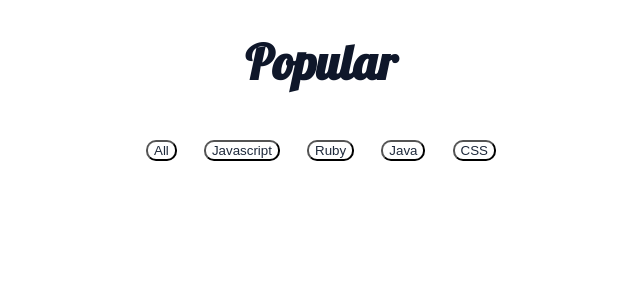
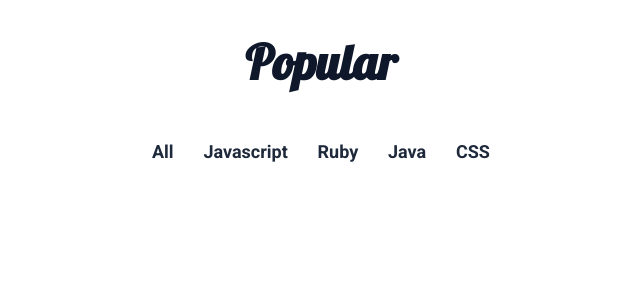
Before and after one commit to sruthi-dasari/github-popular-repos, a React (Create React App) app: page / in a window 1280 px wide. Shown: the top 300 px of the page, without its empty margins (319-959 px from the left). Built offline with nearby package versions, Linux system fonts and the light colour scheme; no server answers; a web font is replaced by a local one.

Commit message:
Update index.css

```diff
--- a/src/components/LanguageFilterItem/index.css
+++ b/src/components/LanguageFilterItem/index.css
@@ -1,7 +1,14 @@
 .language-filter-item-btn {
-  /* border: 1px solid #0284c7; */
-  border-radius: 10px;
-  /* color: #0284c7; */
+  border: none;
   color: #1e293b;
   background-color: #ffffff;
+  font-weight: 700;
+  font-family: 'Roboto';
+  font-size: 18px;
 }
+
+.highlight {
+  border: 1px solid #0284c7;
+  border-radius: 10px;
+  color: #0284c7;
+}
```
